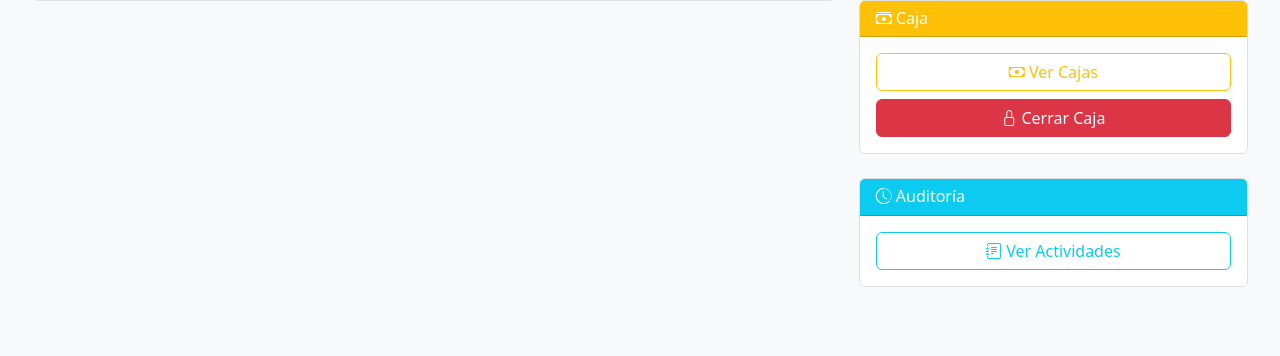
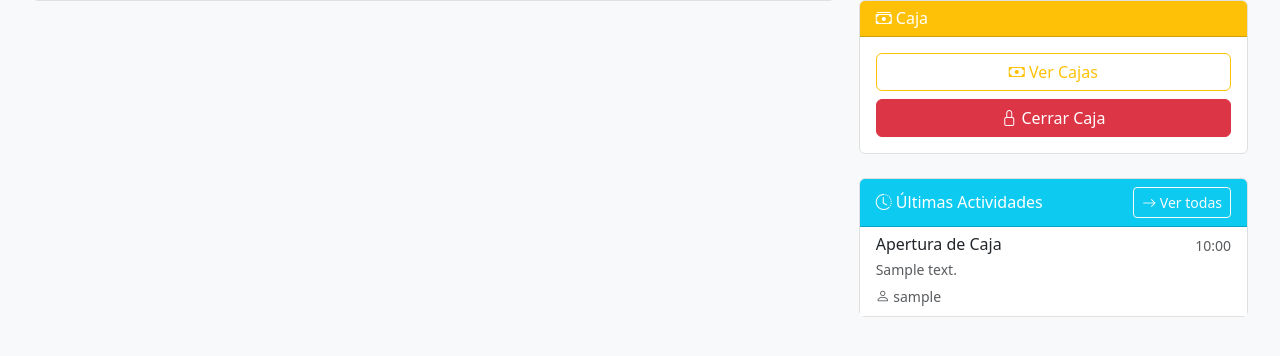
Before and after one commit to cristobalMundacaV/ProyectoInventario, a Django app: page / in a window 1280 px wide. Shown: the part 274-630 px from the top of the page. Run offline with Django 5.2, Linux system fonts and the light colour scheme; a user stored in the database is signed in; tables that the repository leaves empty hold one stand-in row (values such as "Sample post").

Commit message:
Proyecto con Base de datos correcta, Home, Modulo crear ventas, notificaciones pagina principal.

```diff
--- a/core/views.py
+++ b/core/views.py
@@ -3,6 +3,7 @@ from django.contrib.auth.decorators import login_required
 from inventario.models import Producto
 from ventas.models import Venta
 from caja.models import Caja
+from auditoria.models import Actividad
 from django.utils import timezone
 from django.db.models import Count, Sum
 
@@ -20,10 +21,14 @@ def home(request):
         # Estado de caja
         caja_abierta = Caja.objects.filter(abierta=True).exists()
 
+        # Últimas actividades
+        ultimas_actividades = Actividad.objects.select_related('usuario').order_by('-fecha_hora')[:10]
+
         context = {
             'ventas_hoy': ventas_hoy,
             'productos_stock_bajo': productos_stock_bajo,
             'caja_abierta': caja_abierta,
+            'ultimas_actividades': ultimas_actividades,
         }
 
         return render(request, 'home.html', context)
--- a/templates/base.html
+++ b/templates/base.html
@@ -107,7 +107,7 @@
     {% if user.is_authenticated %}
     <nav class="navbar navbar-expand-lg">
         <div class="container-fluid">
-            <a class="navbar-brand" href="{% url 'venta_create' %}">
+            <a class="navbar-brand" href="{% url 'home' %}">
                 <i class="bi bi-currency-dollar"></i> Sistema
             </a>
             <button class="navbar-toggler" type="button" data-bs-toggle="collapse" data-bs-target="#navbarNav">
--- a/templates/home.html
+++ b/templates/home.html
@@ -6,7 +6,7 @@
 <div class="container-fluid">
     <div class="row">
         <!-- Tarjeta de Ventas -->
-        <div class="col-lg-8 mb-4">
+        <div class="col-lg-8 mb-0">
             <div class="card">
                 <div class="card-header bg-primary text-white">
                     <h5 class="mb-0">
@@ -92,19 +92,43 @@
                 </div>
             </div>
 
-            <!-- Auditoría -->
+            <!-- Últimas Actividades -->
             <div class="card">
-                <div class="card-header bg-info text-white">
+                <div class="card-header bg-info text-white d-flex justify-content-between align-items-center">
                     <h6 class="mb-0">
                         <i class="bi bi-clock-history"></i>
-                        Auditoría
+                        Últimas Actividades
                     </h6>
+                    <a href="{% url 'auditoria_list' %}" class="btn btn-sm btn-outline-light">
+                        <i class="bi bi-arrow-right"></i> Ver todas
+                    </a>
                 </div>
-                <div class="card-body">
-                    <a href="{% url 'auditoria_list' %}" class="btn btn-outline-info w-100">
-                        <i class="bi bi-journal-text"></i>
-                        Ver Actividades
-                    </a>
+                <div class="card-body p-0" style="max-height: 300px; overflow-y: auto;">
+                    {% if ultimas_actividades %}
+                        <div class="list-group list-group-flush">
+                            {% for actividad in ultimas_actividades %}
+                            <div class="list-group-item">
+                                <div class="d-flex justify-content-between align-items-start">
+                                    <div class="flex-grow-1">
+                                        <h6 class="mb-1">{{ actividad.get_tipo_accion_display }}</h6>
+                                        <p class="mb-1 small text-muted">{{ actividad.descripcion|truncatechars:30 }}</p>
+                                        <small class="text-muted">
+                                            <i class="bi bi-person"></i> {{ actividad.usuario.username }}
+                                        </small>
+                                    </div>
+                                    <small class="text-muted">
+                                        {{ actividad.fecha_hora|date:"H:i" }}
+                                    </small>
+                                </div>
+                            </div>
+                            {% endfor %}
+                        </div>
+                    {% else %}
+                        <div class="text-center py-3">
+                            <i class="bi bi-clock-history text-muted" style="font-size: 1.5rem;"></i>
+                            <p class="text-muted mt-1 mb-0 small">No hay actividades</p>
+                        </div>
+                    {% endif %}
                 </div>
             </div>
         </div>
```
Also changed, not shown: caja/views.py (+14 -4 lines), templates/ventas/venta_form.html (+13 -16 lines), ventas/forms.py (+0 -8 lines), ventas/views.py (+19 -8 lines).
